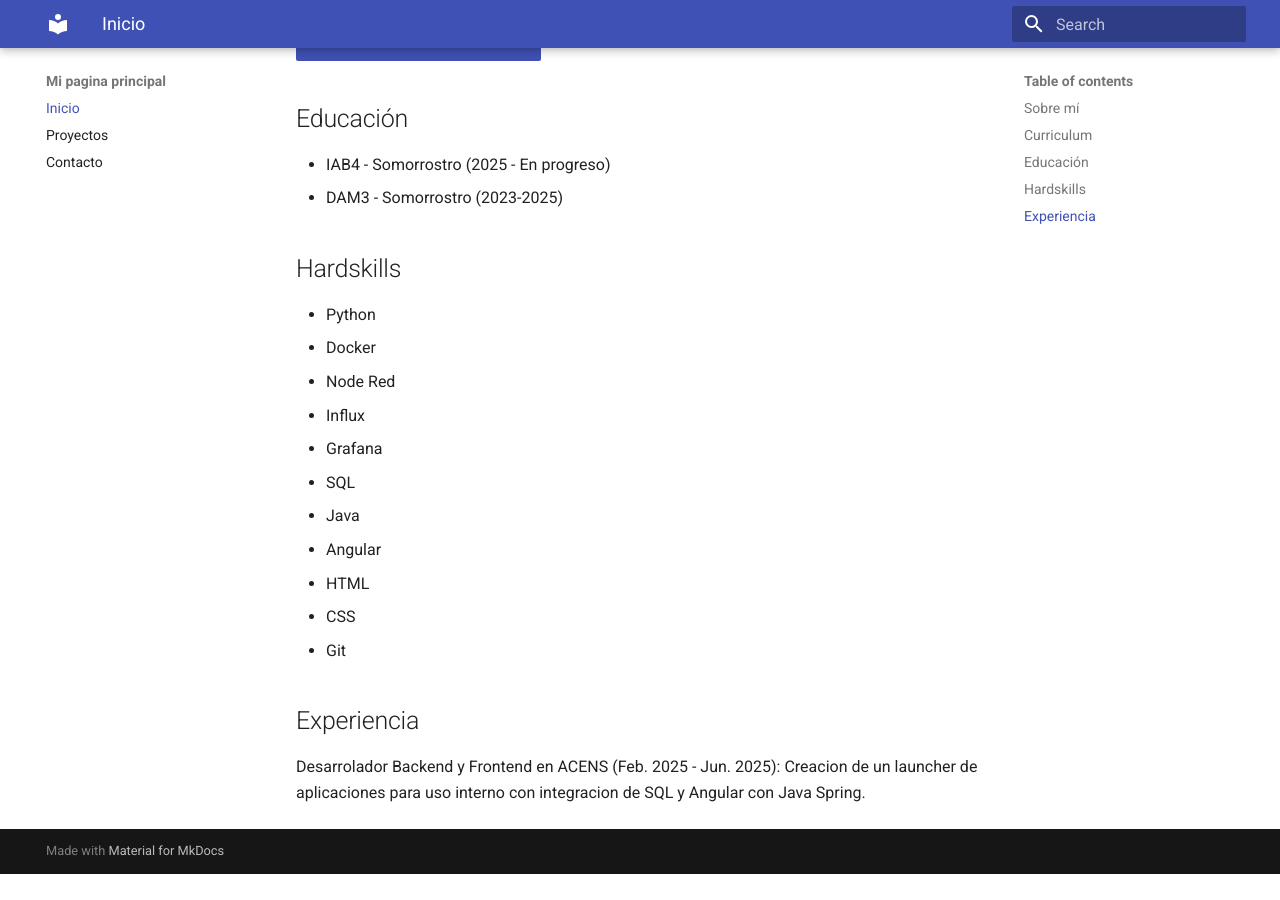
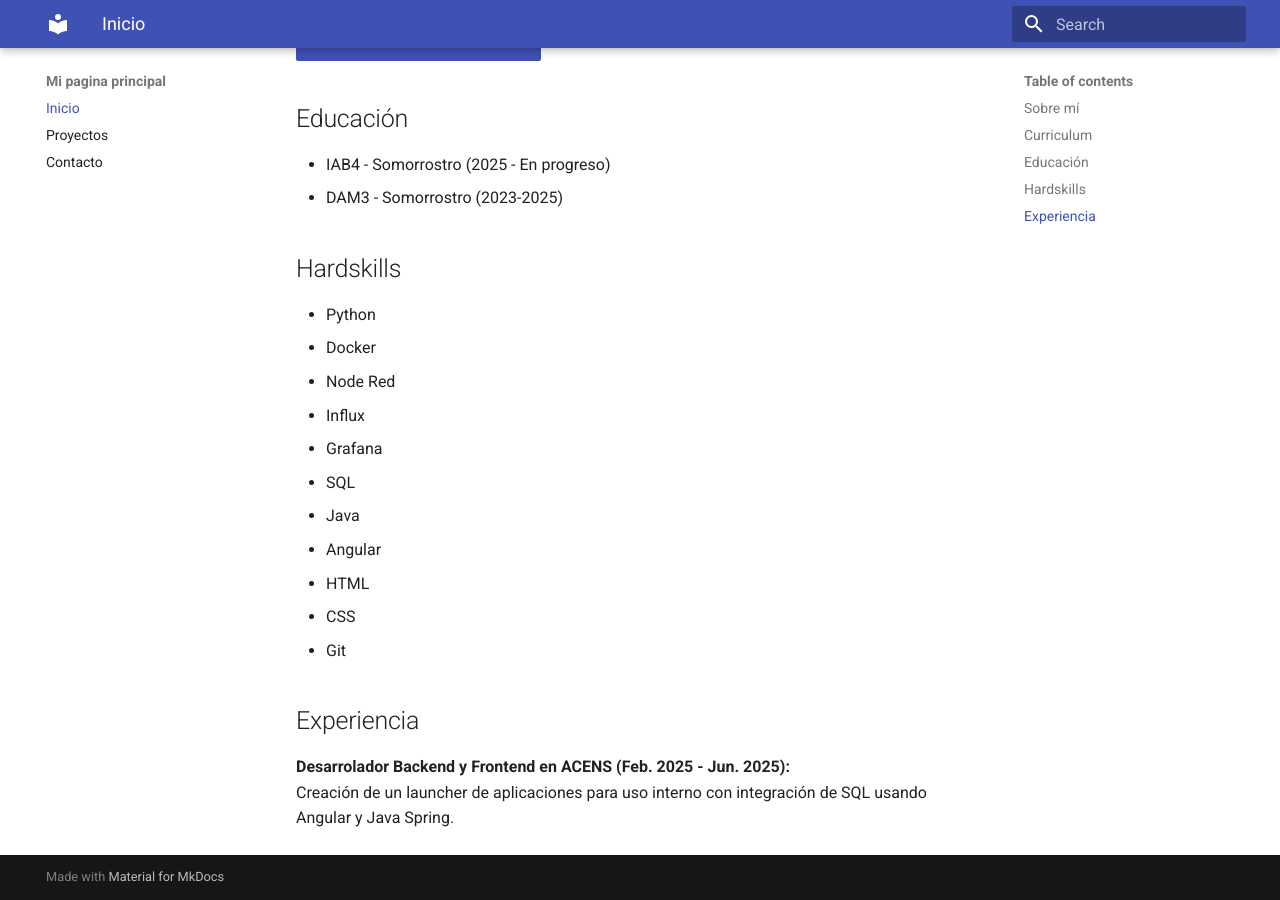
Before and after one commit to AsierPerez31/asierperez31.github.io, an MkDocs documentation site: the page built from docs/index.md, in a window 1280 px wide and 900 px high, scrolled down 665 px. Built offline with MkDocs 1.6.1 and Material for MkDocs 9.7.7, drawn with Linux system fonts in a browser that asks for light colours; before the commit the page ends 1539 px from its top, so only the background shows below that.

Commit message:
Cambios de formato en index

```diff
--- a/docs/index.md
+++ b/docs/index.md
@@ -1,6 +1,6 @@
 # ¡Hola! Soy Asier Perez
 
-![Texto alternativo](images/profile.jpg){ width=200px class="md-img-rounded md-img-centered" }
+![Texto alternativo](images/profile.jpg){ width=200px class="md-img-centered" }
 
 Estudiante de Especializacion en IA y Big Data.
 
@@ -28,5 +28,5 @@
 - Git
 
 ## Experiencia
-Desarrolador Backend y Frontend en ACENS (Feb. 2025 - Jun. 2025):
-Creacion de un launcher de aplicaciones para uso interno con integracion de SQL y Angular con Java Spring.
+**Desarrolador Backend y Frontend en ACENS (Feb. 2025 - Jun. 2025):**
+Creación de un launcher de aplicaciones para uso interno con integración de SQL  usando Angular y Java Spring.
```
